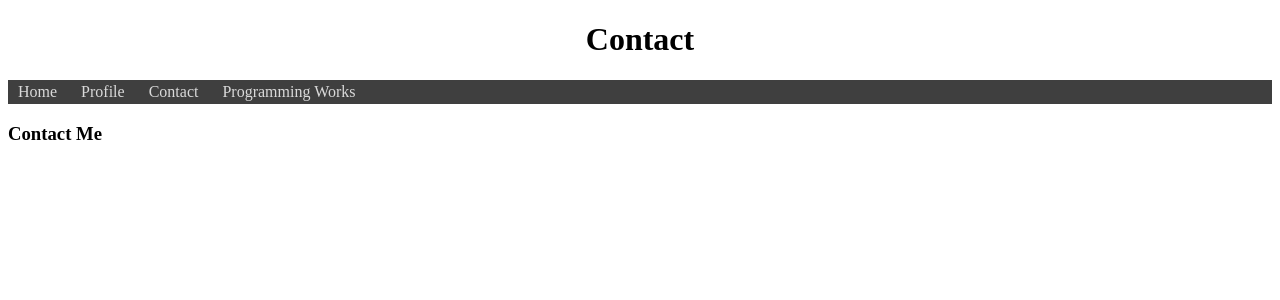
After one commit to Marsyus/flask_web_app_portfolio, a Flask app: page /contact.html in a window 1280 px wide. The commit adds this page. Shown: the top 300 px of the page. Run offline with Flask 3, Linux system fonts and the light colour scheme.

Commit message:
Added a page and path to Contact

```diff
--- a/app.py
+++ b/app.py
@@ -15,6 +15,12 @@ def home():
 @app.route('/profile.html')
 def profile():
     return render_template('profile.html', header_title="Profile")
+
+
+# CONTACT
+@app.route('/contact.html')
+def contact():
+    return render_template('contact.html', header_title="Contact")
 
 
 # PROGRAMMING WORKS
--- a/static/script.js
+++ b/static/script.js
@@ -4,6 +4,10 @@ function goToHome() {
 
 function goToProfile() {
     window.location.href = "/profile.html";
+}
+
+function goToContact() {
+    window.location.href = "/contact.html";
 }
 
 function goToWorks() {
--- /dev/null
+++ b/templates/contact.html
@@ -0,0 +1,14 @@
+<!DOCTYPE html>
+<html>
+    <head>
+        <link rel="stylesheet" href="{{ url_for('static', filename='styles.css') }}">
+        <title>Contact</title>
+    </head>
+    <body>
+        <!--Header-->
+        {% include 'header.html' %}
+        <main>
+            <h3>Contact Me</h3>
+        </main>
+        <script src="{{ url_for('static', filename='script.js') }}"></script>
+</html>
--- a/templates/header.html
+++ b/templates/header.html
@@ -4,6 +4,7 @@
         <nav>
             <buttonh onclick="goToHome()">Home</buttonh>
             <buttonh onclick="goToProfile()">Profile</buttonh>
+            <buttonh onclick="goToContact()">Contact</buttonh>
             <buttonh onclick="goToWorks()">Programming Works</buttonh>
         </nav>
     </div>
```
